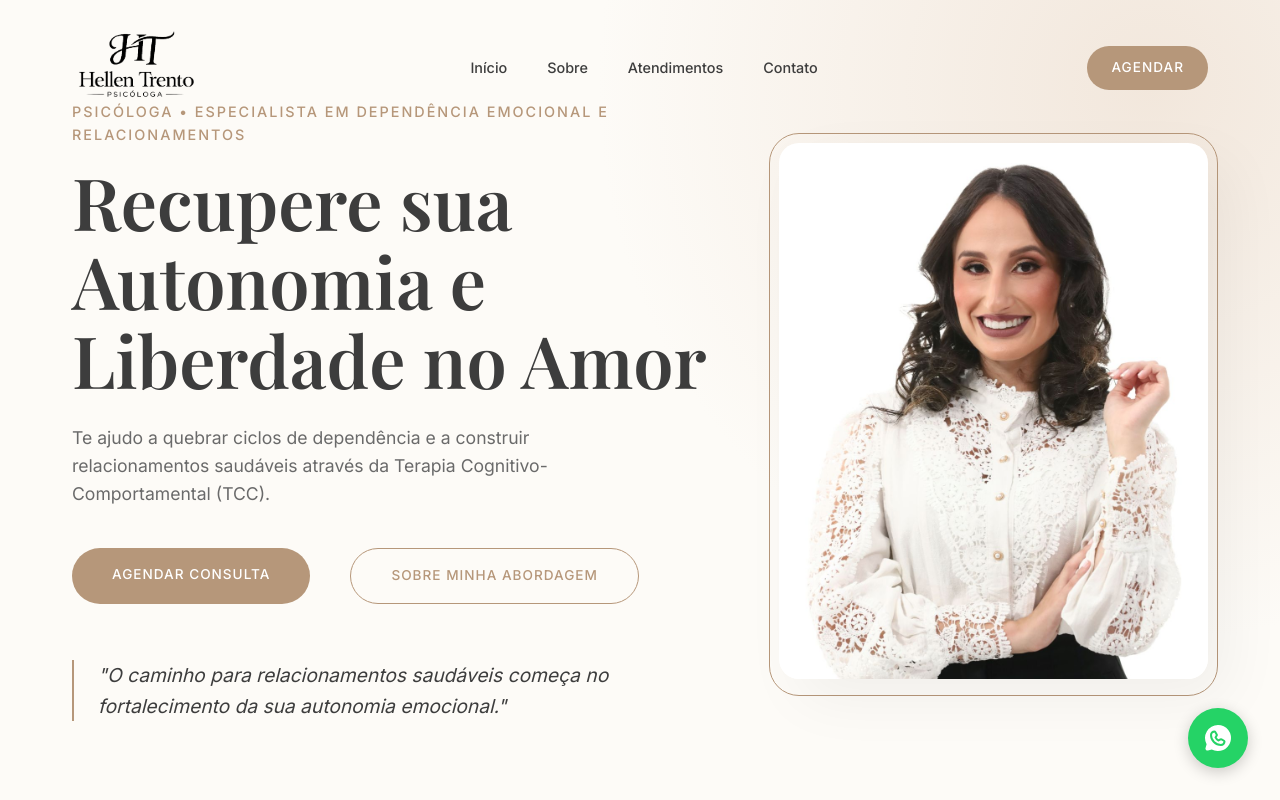
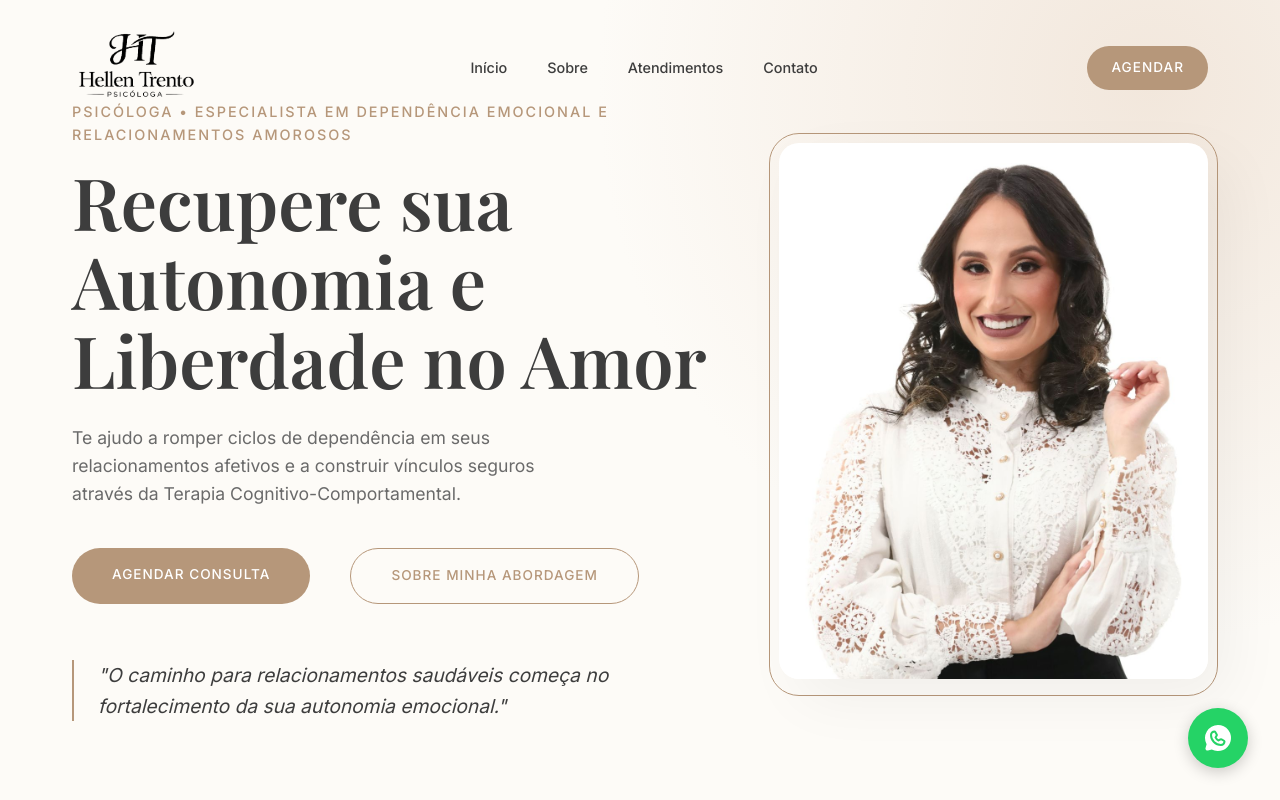
Before and after one commit to srdias/hellentrento.com.br, a React (Vite) app: page / in a window 1280 px wide. Shown: the top 800 px of the page. Built offline with nearby package versions, Linux system fonts and the light colour scheme; a web font is replaced by a local one.

Commit message:
refactor: update branding and copy to focus on specialized relationship therapy

```diff
--- a/index.html
+++ b/index.html
@@ -4,8 +4,8 @@
     <meta charset="UTF-8" />
     <link rel="icon" type="image/svg+xml" href="/favicon.svg" />
     <meta name="viewport" content="width=device-width, initial-scale=1.0" />
-    <title>Hellen Trento | Especialista em Dependência Emocional e Relacionamentos</title>
-    <meta name="description" content="Psicóloga Hellen Trento (CRP 12/26936). Tratamento especializado em Dependência Emocional e Relacionamentos através da TCC em Criciúma e on-line." />
+    <title>Hellen Trento | Especialista em Dependência Emocional e Relacionamentos Amorosos</title>
+    <meta name="description" content="Psicóloga Hellen Trento (CRP 12/26936). Tratamento especializado em Dependência Emocional e Relacionamentos Amorosos através da TCC em Criciúma e on-line." />
     <!-- Open Graph / Facebook -->
     <meta property="og:type" content="website" />
     <meta property="og:title" content="Hellen Trento | Especialista em Dependência Emocional" />
@@ -19,13 +19,13 @@
       "@type": "Psychologist",
       "name": "Hellen Trento Pickler",
       "alternateName": "Hellen Trento Psicóloga",
-      "description": "Psicóloga clínica em Criciúma especialista em Dependência Emocional e Relacionamentos. Atendimento focado em TCC.",
+      "description": "Psicóloga clínica em Criciúma especialista em Dependência Emocional e Relacionamentos Amorosos. Atendimento focado em TCC.",
       "url": "https://hellentrento.com.br",
       "telephone": "+5548999341192",
       "medicalSpecialty": "Psychology",
       "knowsAbout": [
         "Dependência Emocional",
-        "Relacionamentos",
+        "Relacionamentos Amorosos",
         "Terapia Cognitivo-Comportamental",
         "Autonomia Emocional",
         "Ansiedade em Relacionamentos"
--- a/src/components/About.jsx
+++ b/src/components/About.jsx
@@ -9,12 +9,12 @@ const About = () => {
       <div className="container about-container">
         <div className="about-content">
           <span className="subtitle">Minha Trajetória</span>
-          <h2>Vocação e Ciência a serviço da sua Autonomia</h2>
+          <h2>Dedicada a transformar sua relação com você e com o outro</h2>
           <p>
             Minha jornada com a psicologia começou cedo: decidi que seria psicóloga aos 11 anos de idade. Hoje, com registro CRP 12/26936, transformei esse desejo em uma prática clínica focada em <strong>ajudar mulheres a recuperarem sua liberdade e segurança emocional</strong>.
           </p>
           <p>
-            Especialista em <strong>Terapia Cognitivo-Comportamental (TCC)</strong>, trabalho na identificação de padrões profundos que geram dependência emocional e dificuldades nos relacionamentos, permitindo que você construa uma vida mais autêntica e plena.
+            Especialista em <strong>Terapia Cognitivo-Comportamental (TCC)</strong>, trabalho na identificação de padrões profundos que geram dependência emocional e dificuldades em relacionamentos amorosos, permitindo que você construa uma vida mais autêntica e plena.
           </p>
           <div className="credentials">
             <div className="credential-item">
--- a/src/components/Footer.jsx
+++ b/src/components/Footer.jsx
@@ -11,7 +11,7 @@ const Footer = () => {
           <img src={logo} alt="Logo Hellen Trento" className="footer-logo" />
           <p>
             Hellen Trento Pickler • CRP 12/26936<br />
-            Especialista em Dependência Emocional e Relacionamentos.<br />
+            Especialista em Dependência Emocional e Relacionamentos Amorosos.<br />
             Psicoterapia baseada em TCC.
           </p>
         </div>
--- a/src/components/Hero.jsx
+++ b/src/components/Hero.jsx
@@ -7,10 +7,10 @@ const Hero = () => {
     <section id="home" className="hero">
       <div className="container hero-container">
         <div className="hero-text">
-          <span className="hero-subtitle reveal" style={{animationDelay: '0.1s'}}>Psicóloga • Especialista em Dependência Emocional e Relacionamentos</span>
+          <span className="hero-subtitle reveal" style={{animationDelay: '0.1s'}}>Psicóloga • Especialista em Dependência Emocional e Relacionamentos Amorosos</span>
           <h1 className="reveal" style={{animationDelay: '0.2s'}}>Recupere sua Autonomia e Liberdade no Amor</h1>
           <p className="hero-description reveal" style={{animationDelay: '0.3s'}}>
-            Te ajudo a quebrar ciclos de dependência e a construir relacionamentos saudáveis através da Terapia Cognitivo-Comportamental (TCC).
+            Te ajudo a romper ciclos de dependência em seus relacionamentos afetivos e a construir vínculos seguros através da Terapia Cognitivo-Comportamental.
           </p>
           <div className="hero-btns reveal" style={{animationDelay: '0.4s'}}>
             <a href="https://wa.me/5548999341192" className="btn btn-primary" target="_blank" rel="noopener noreferrer">
--- a/src/components/Services.jsx
+++ b/src/components/Services.jsx
@@ -18,8 +18,8 @@ const services = [
     icon: <TrendUp size={40} weight="light" />
   },
   {
-    title: 'Conflitos de Relacionamento',
-    description: 'Suporte para lidar com términos, ciúmes excessivos e dinâmicas tóxicas, buscando vínculos mais saudáveis e leves.',
+    title: 'Relacionamentos Amorosos',
+    description: 'Suporte especializado para lidar com crises, términos, ciúmes e dinâmicas afetivas, buscando vínculos mais saudáveis e seguros.',
     icon: <Users size={40} weight="light" />
   },
   {
```
